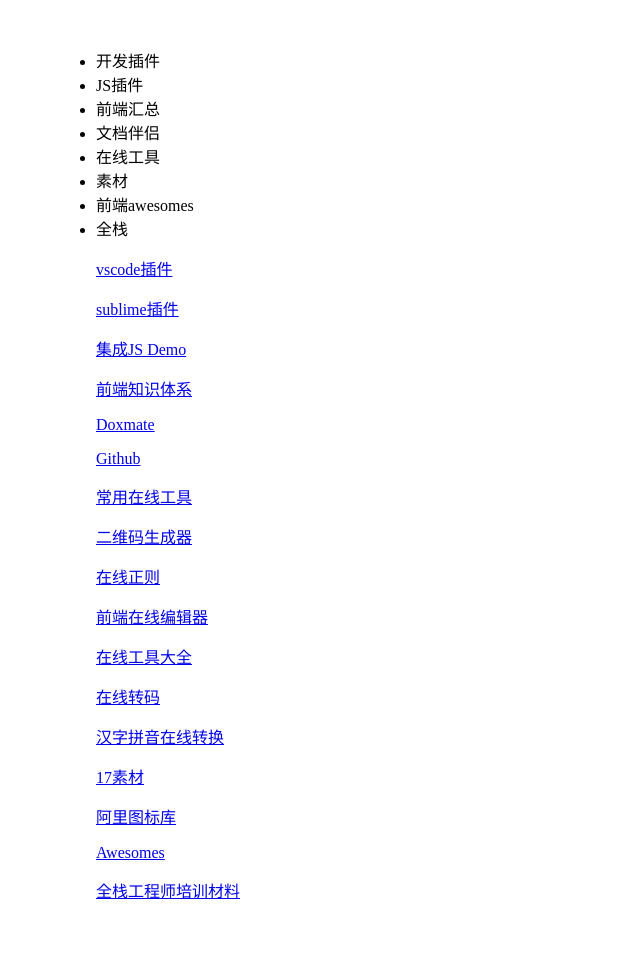
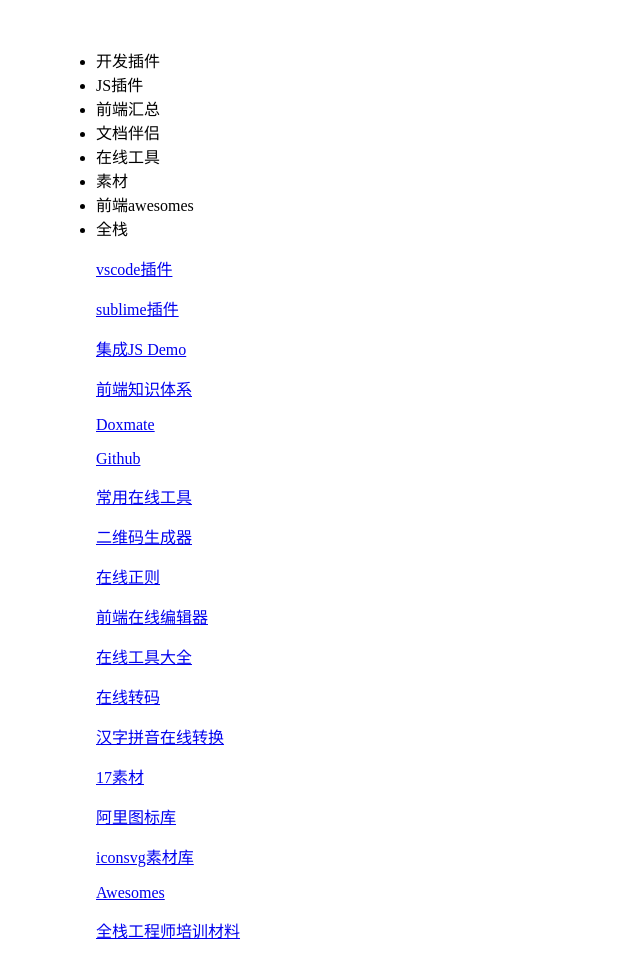
Before and after one commit to CuityMiko/CStroe_FE, a website: page views/wiki/index.html in a window 1280 px wide. Shown: the whole page, without its empty margins (0-640 px from the left). Before the commit the page ends 950 px from the top, so only its background shows below. Drawn offline with Linux system fonts and the light colour scheme.

Commit message:
新增svg素材库

```diff
--- a/views/wiki/index.html
+++ b/views/wiki/index.html
@@ -72,6 +72,9 @@
                 <blockquote class="layui-elem-quote">
                     <a href="http://www.iconfont.cn/" target="_blank">阿里图标库</a>
                 </blockquote>
+                <blockquote class="layui-elem-quote">
+                    <a href="http://www.iconsvg.com/" target="_blank">iconsvg素材库</a>
+                </blockquote>
             </div>
             <div class="layui-tab-item">
                 <blockquote class="layui-elem-quote">
```
